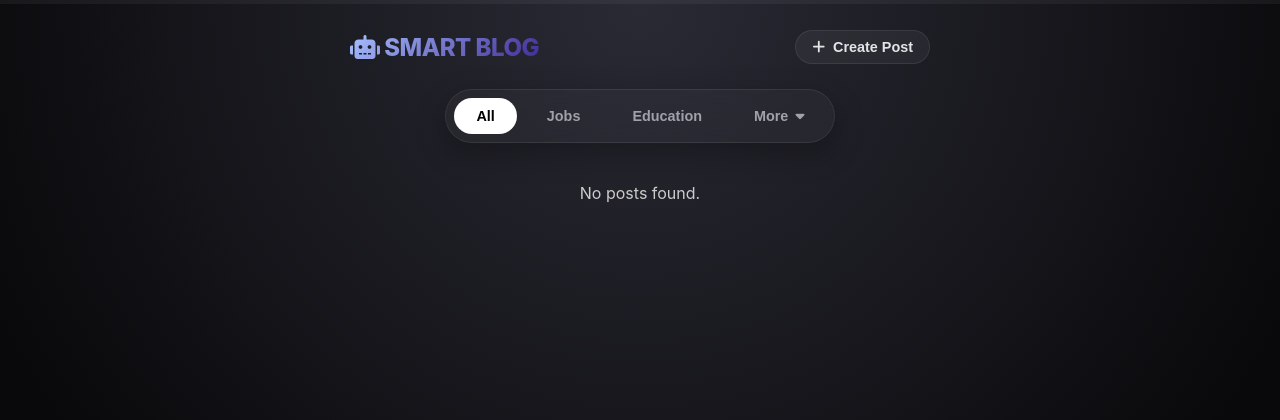
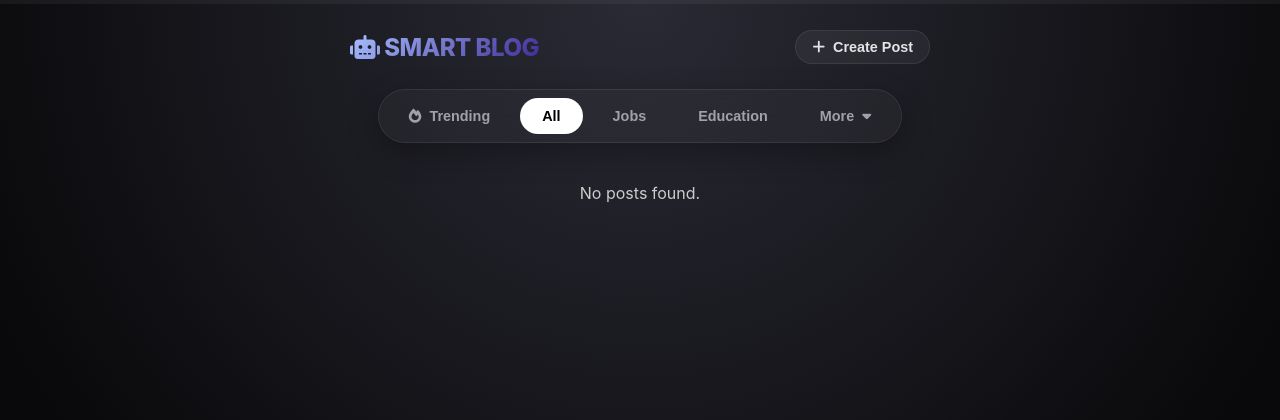
Before and after one commit to Aymanunischolar/Smart-Blog, a Flask app: page / in a window 1280 px wide. Shown: the top 420 px of the page. Run offline with Flask 3, Linux system fonts and the light colour scheme; data that the repository does not hold is empty.

Commit message:
Trending bar error fixed

```diff
--- a/routes/posts_bp.py
+++ b/routes/posts_bp.py
@@ -186,24 +186,3 @@ def handle_comments():
 
 
 # Add this inside routes/posts_bp.py
-
-@posts_bp.route('/report', methods=['POST'])
-def handle_report():
-    # 1. Get Data
-    data = request.json or {}
-    post_id = data.get('post_id')
-    reason = data.get('reason')
-    user_ip = request.remote_addr
-
-    # 2. Print to Console (Debugging)
-    print(f"🚩 Report received for Post {post_id} from {user_ip}")
-
-    # 3. Save directly to DB (Bypassing "Already Reported" check for now)
-    db = get_db()
-    db.execute(
-        'INSERT INTO reports (post_id, reason, date, ip_address) VALUES (?, ?, ?, ?)',
-        (post_id, reason, datetime.now().strftime("%Y-%m-%d %H:%M:%S"), user_ip)
-    )
-    db.commit()
-
-    return jsonify({"message": "Report submitted successfully."}), 200
--- a/static/css/feed.css
+++ b/static/css/feed.css
@@ -299,6 +299,24 @@
     border-radius: 4px;
 }
 
+
+/* Add to feed.css */
+.trending-badge {
+    background: var(--gradient-primary);
+    color: white;
+    font-size: 0.75rem;
+    font-weight: 800;
+    padding: 6px 14px;
+    border-radius: 50px;
+    width: fit-content;
+    margin-bottom: 15px;
+    display: flex;
+    align-items: center;
+    gap: 8px;
+    box-shadow: 0 4px 15px rgba(245, 87, 108, 0.4);
+    animation: fadeIn 0.5s ease;
+}
+
 /* =========================================
    RESPONSIVE ADJUSTMENTS
    ========================================= */
--- a/static/css/navigation.css
+++ b/static/css/navigation.css
@@ -207,7 +207,10 @@ header {
 
 .show { display: block !important; animation: fadeIn 0.3s ease; }
 
-
+/* Add this to navigation.css to make the menu appear on hover */
+.dropdown:hover .dropdown-content {
+    display: block !important;
+}
 /* ==========================================================================
    6. RESPONSIVE MEDIA QUERIES
    ========================================================================== */
--- a/static/js/main.js
+++ b/static/js/main.js
@@ -10,10 +10,10 @@ const POSTS_PER_PAGE = 5;
 
 /* --- GLOBAL STATE MANAGEMENT --- */
 // We define these here so they are accessible by api.js, ui.js, and observers.js
-let currentCategory = 'all';  // The active tab (e.g., 'Tech', 'Trending')
-let currentOffset = 0;        // Pagination cursor (how many posts we have loaded)
-let isFetching = false;       // Lock to prevent double-fetching on scroll
-let reportingPostId = null;   // Tracks which post is currently being reported
+var currentCategory = 'all';  // The active tab (e.g., 'Tech', 'Trending')
+var currentOffset = 0;        // Pagination cursor (how many posts we have loaded)
+var isFetching = false;       // Lock to prevent double-fetching on scroll
+var reportingPostId = null;   // Tracks which post is currently being reported
 
 // Session Tracking: Start the clock for the "Time Online" counter
 const startTime = Date.now();
--- a/static/js/ui.js
+++ b/static/js/ui.js
@@ -49,25 +49,25 @@ function initScrollTracker() {
  * Used by the category "pill" buttons in the header.
  */
 function filterPosts(category) {
-    currentCategory = category;
-    currentOffset = 0;
-    isFetching = false; // Reset lock to allow new fetches
+    console.log("🚀 Attempting to switch to category:", category);
 
-    // Reset visual active state on buttons
+    // Using window. ensures api.js sees the update regardless of load order
+    window.currentCategory = category;
+    window.currentOffset = 0;
+    window.isFetching = false;
+
+    // Visual active state reset
     document.querySelectorAll('.nav-btn').forEach(btn => btn.classList.remove('active'));
-
     const activeBtn = document.getElementById(`nav-${category}`);
     if (activeBtn) activeBtn.classList.add('active');
 
     const feed = document.getElementById('blogFeed');
     if (feed) {
-        feed.innerHTML = ''; // Clear old posts
-        if (typeof loadPosts === 'function') {
-            loadPosts(); // Defined in api.js
-        }
+        feed.innerHTML = '';
+        console.log("📡 Calling loadPosts() for category:", window.currentCategory);
+        loadPosts();
     }
 }
-
 /* --- VIEW MANAGEMENT (SPA) --- */
 
 function showCreate() {
--- a/templates/index.html
+++ b/templates/index.html
@@ -35,16 +35,23 @@
             </div>
 
 <nav id="feed-nav" class="category-nav">
-    <button class="nav-btn active" onclick="filterPosts('all')">All</button>
-    <button class="nav-btn" onclick="filterPosts('Jobs')">Jobs</button>
-    <button class="nav-btn" onclick="filterPosts('Education')">Education</button>
+
+    <button id="nav-trending" class="nav-btn" onclick="filterPosts('trending')">
+    <i class="fa-solid fa-fire"></i> Trending
+</button>
+    <button id="nav-all" class="nav-btn active" onclick="filterPosts('all')">All</button>
+
+
+
+    <button id="nav-Jobs" class="nav-btn" onclick="filterPosts('Jobs')">Jobs</button>
+    <button id="nav-Education" class="nav-btn" onclick="filterPosts('Education')">Education</button>
 
     <div class="dropdown">
-        <button class="nav-btn dropbtn">More <i class="fa-solid fa-caret-down"></i></button>
+        <button class="nav-btn dropbtn" id="moreBtn">More <i class="fa-solid fa-caret-down"></i></button>
         <div class="dropdown-content">
-            <button class="dropdown-item" onclick="filterPosts('Tech')">Tech</button>
-            <button class="dropdown-item" onclick="filterPosts('Social')">Social</button>
-            <button class="dropdown-item" onclick="filterPosts('Travel')">Travel</button>
+            <button id="nav-Tech" class="dropdown-item" onclick="filterPosts('Tech')">Tech</button>
+            <button id="nav-Social" class="dropdown-item" onclick="filterPosts('Social')">Social</button>
+            <button id="nav-Travel" class="dropdown-item" onclick="filterPosts('Travel')">Travel</button>
         </div>
     </div>
 </nav>
```
